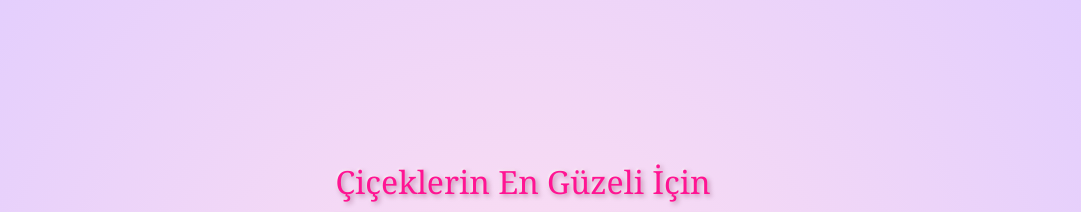
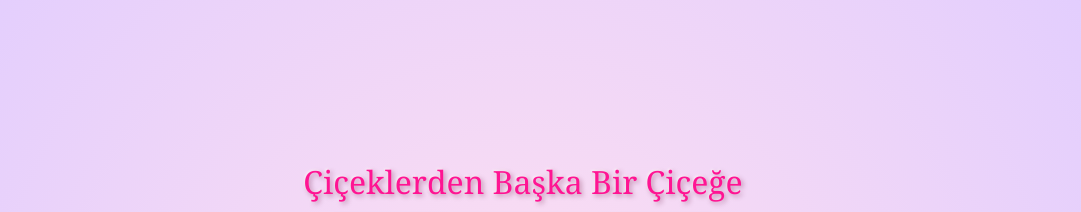
Before and after one commit to berkayugeofficial/dilara2, a plain HTML site: page index.html in a window 1280 px wide. Shown: the top 212 px of the page, without its empty margins (117-1198 px from the left). Drawn offline with Linux system fonts and the light colour scheme.

Commit message:
Update index.html

```diff
--- a/index.html
+++ b/index.html
@@ -372,7 +372,7 @@
 </head>
 <body>
 
-  <div class="love-text">Çiçeklerin En Güzeli İçin</div>
+  <div class="love-text">Çiçeklerden Başka Bir Çiçeğe</div>
 
 
   <div class="garden-window">
```
